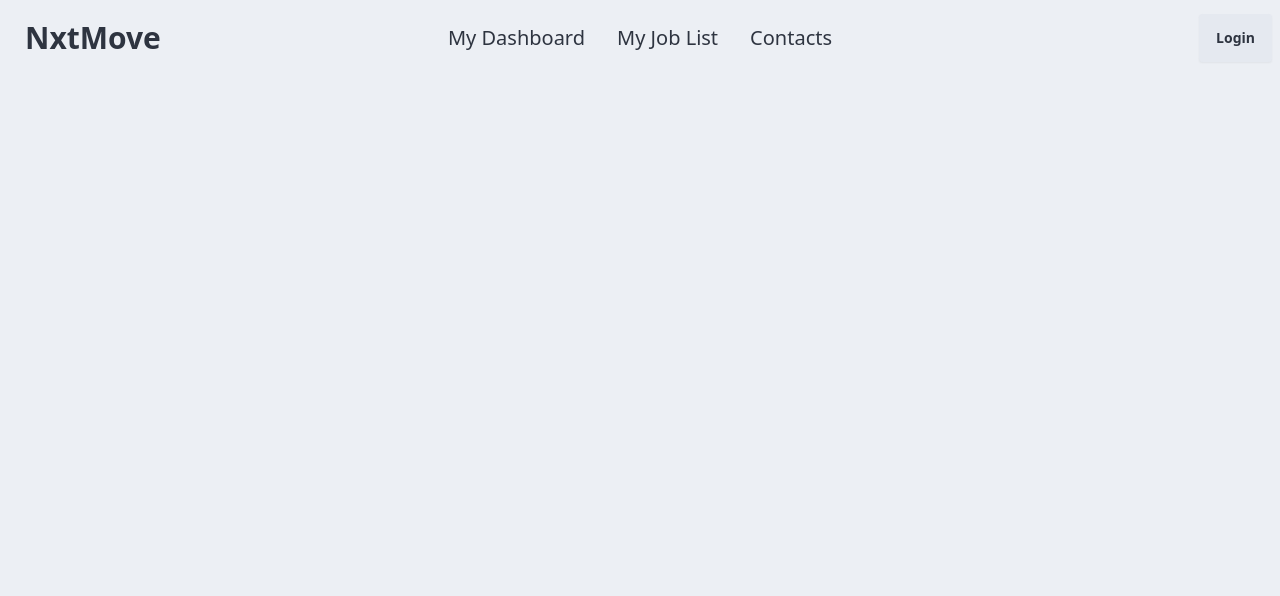
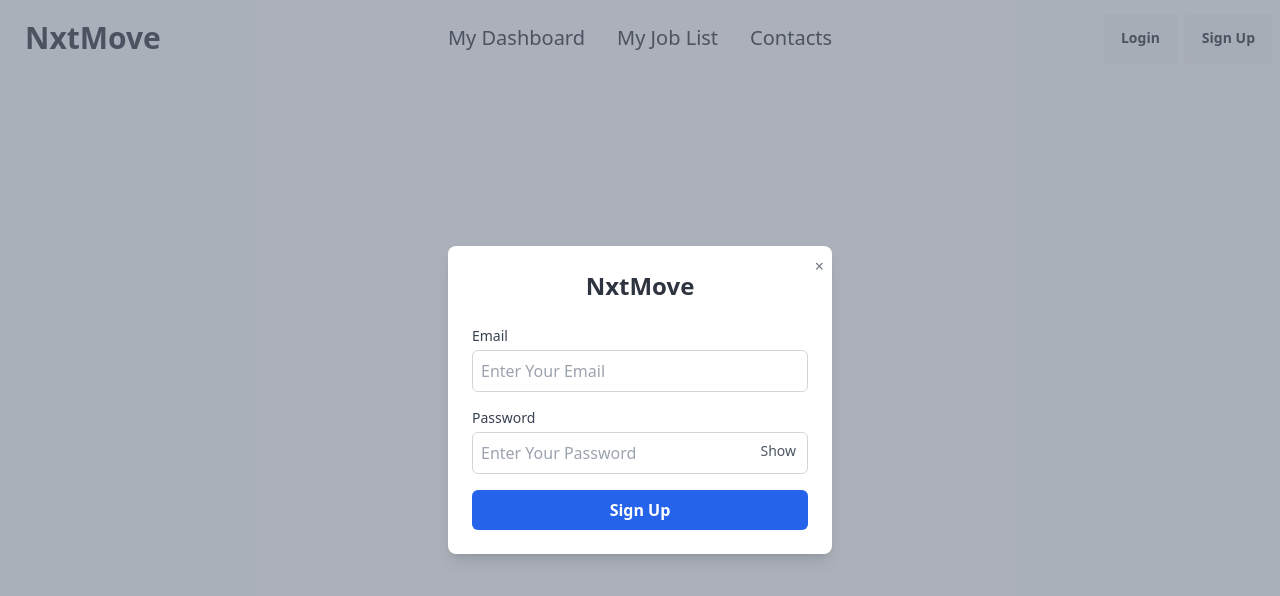
Before and after one commit to TeamMewtwoReinforcement/jobtracker, a React app: page /signup in a window 1280 px wide. Shown: the top 596 px of the page. Built offline with nearby package versions, Linux system fonts and the light colour scheme.

Commit message:
login&signupdone

```diff
--- a/src/client/components/App.tsx
+++ b/src/client/components/App.tsx
@@ -4,7 +4,8 @@ import { BrowserRouter as Router, Routes, Route, Link } from 'react-router-dom';
 import Header from './Header.tsx';
 import JobList from './JobList.tsx';
 import BarChart from './BarChart.js';
-
+import LoginForm from './Login.tsx';
+import SignUpForm from './SignUp.tsx';
 
 //By using React.FC, TypeScript automatically infers the type of the component’s props. Do we want to do that?
 //Probaby not, but just did it for set up
@@ -16,6 +17,8 @@ const App: React.FC = () => {
       <Route path="/dashboard" element={<BarChart />} />
       <Route path="/job-list" element={<JobList />} />
       {/* <Route path="/contacts" element={<tbd />} /> */}
+      <Route path="/login" element={<LoginForm/>} />
+      <Route path="signup" element={<SignUpForm/>} />
      </Routes>
     </Router>
   )
--- a/src/client/components/Header.tsx
+++ b/src/client/components/Header.tsx
@@ -1,15 +1,24 @@
-import React from "react";
+import React, { useState } from "react";
 import { Link } from 'react-router-dom';
+import SignUpForm from "./SignUp.tsx";
 
 const Header: React.FC = () => {
+  const [isPopUpOpen, setIsPopUpOpen] = useState(false);
+
+  const openModal = () => setIsPopUpOpen(true);
+
+  const closeModal = () => setIsPopUpOpen(false);
+
   return (
-      <div className='navbar bg-base-100'>
-        <div className='navbar-start'>
-          <a className='btn btn-ghost text-3xl'>NxtMove</a>
+    <div>
+      {/* Navbar */}
+      <div className="navbar bg-base-100">
+        <div className="navbar-start">
+          <a className="btn btn-ghost text-3xl">NxtMove</a>
         </div>
-        <div className='navbar-center hidden lg:flex'>
-          <ul className='menu menu-horizontal px-1 text-xl'>
-          <li>
+        <div className="navbar-center hidden lg:flex">
+          <ul className="menu menu-horizontal px-1 text-xl">
+            <li>
               <Link to="/dashboard">My Dashboard</Link>
             </li>
             <li>
@@ -20,10 +29,21 @@ const Header: React.FC = () => {
             </li>
           </ul>
         </div>
-        <div className='navbar-end'>
-          <a className='btn'>Login</a>
+        <div className="navbar-end">
+          <div className="flex space-x-2">
+            <Link to="/login" className="btn">
+              Login
+            </Link>
+            <button onClick={openModal} className="btn">
+              Sign Up
+            </button>
+          </div>
         </div>
       </div>
+
+      {/* Conditionally render the Sign Up modal */}
+      {isPopUpOpen && <SignUpForm closeModal={closeModal} />}
+    </div>
   );
 };
 
--- a/src/client/components/JobList.tsx
+++ b/src/client/components/JobList.tsx
@@ -36,7 +36,7 @@ const JobList: React.FC = () => {
       jobTitle: "full stack engineer",
       location: "Orlando",
       flexibility: "remote",
-      status: "Phone Screen",
+      status: "Interview",
       dateApplied: "11.10.2024",
       contact: "None",
     },
--- a/src/client/components/Login.tsx
+++ b/src/client/components/Login.tsx
@@ -1 +1,80 @@
 //need login component
+import React from "react";
+import SubmitButton from "./SubmitButton.tsx";
+import { useState, useEffect } from "react";
+
+const LoginForm: React.FC = () => {
+    const [loginData, setLoginData] = useState({
+        email: "",
+        password: "",
+    });
+
+    const [passwordVisible, setPasswordVisible] = useState(false);
+
+    const handleLoginChange = (e: React.ChangeEvent<HTMLInputElement>) => {
+        const { name, value } = e.target;
+        setLoginData({
+            ...loginData,
+            [name]: value,
+        });
+    };
+
+    const handleSubmit = async () => {
+        //INSERT URL FOR LOGIN ENDPOINT
+        try {
+            const response = await fetch("ENTER URL", {
+                method: "POST",
+                headers: {
+                    "Content-Type": "application/json",
+                },
+                body: JSON.stringify(loginData),
+            })
+
+        } catch (error) {
+            console.error("LoginComponent Error", error)
+        }
+    };
+
+    return (
+        <form className='LoginForm' onSubmit={handleSubmit}>
+            <label className='items-center input input-bordered flex items-center gap-2'>
+                Email
+                <input
+                    type='text'
+                    className='grow'
+                    name='email'
+                    value={loginData.email}
+                    placeholder='Enter Your Email'
+                    onChange={handleLoginChange}
+                />
+            </label>
+            <label className='input input-bordered flex items-center gap-2'>
+                Password
+                <div className='relative'>
+                <input
+                    type={passwordVisible ? 'text' : 'password'}
+                    className='grow'
+                    name='password'
+                    value={loginData.password}
+                    placeholder='Enter your Password'
+                    onChange={handleLoginChange}
+                />
+                <button
+                        type="button"
+                        className="absolute text-sm text-gray-600"
+                        onClick={() => setPasswordVisible(!passwordVisible)}
+                    >
+                        {passwordVisible ? "Hide" : "Show"}
+                    </button>
+                </div>
+            </label>
+            <div className='text-center mt-4'>
+                <SubmitButton label='Sign In' handleClick={handleSubmit} />
+            </div>
+
+        </form>
+    );
+};
+
+
+export default LoginForm;
--- a/src/client/components/NewJobForm.tsx
+++ b/src/client/components/NewJobForm.tsx
@@ -26,8 +26,10 @@ const NewJobForm: React.FC = () => {
   //insert new job into db
   const handleSubmit = async () => {
     console.log("in handle submit inside newjobform component");
+
+    const url = "https://localhost:3000/job/applicationsignup"
     try {
-      const response = await fetch("tbd", {
+      const response = await fetch(url, {
         method: "POST",
         headers: {
           "Content-Type": "application/json",
--- /dev/null
+++ b/src/client/components/SignUp.tsx
@@ -0,0 +1,110 @@
+import React, { useState, useEffect } from "react";
+import SubmitButton from "./SubmitButton.tsx";
+
+interface SignUpFormProps {
+    closeModal: () => void;
+}
+const SignUpForm: React.FC<SignUpFormProps> = ({ closeModal }) => {
+    const [signUpData, setSignUpData] = useState({
+        email: "",
+        password: ""
+    })
+    const [passwordVisible, setPasswordVisible] = useState(false);
+
+    const handleLoginChange = (e: React.ChangeEvent<HTMLInputElement>) => {
+        const { name, value } = e.target;
+        setSignUpData({
+            ...signUpData,
+            [name]: value,
+        });
+    };
+
+    const handleSubmit = async () => {
+        //INSERT URL FOR LOGIN ENDPOINT
+        try {
+            const response = await fetch("ENTER URL", {
+                method: "POST",
+                headers: {
+                    "Content-Type": "application/json",
+                },
+                body: JSON.stringify(signUpData),
+            })
+
+        } catch (error) {
+            console.error("LoginComponent Error", error)
+        }
+    };
+
+    const handleOverlayClick = (e: React.MouseEvent) => {
+        if (e.target === e.currentTarget) {
+            closeModal()
+        }
+    }
+
+
+    return (
+        <div className="fixed inset-0 flex items-center justify-center bg-gray-500 bg-opacity-50 z-50"
+            onClick={handleOverlayClick}
+        >
+            <div className="bg-white p-6 rounded-lg shadow-lg max-w-sm w-full relative">
+                <button
+                    className="absolute top-2 right-2 text-gray-500 hover:text-gray-800"
+                    onClick={closeModal}  // Close modal when clicking on the close button
+                >
+                    &times;
+                </button>
+                <form className="SignUpForm" onSubmit={handleSubmit}>
+                    <h2 className="text-2xl font-semibold text-center mb-6">NxtMove</h2>
+
+                    <label className="block mb-4">
+                        <span className="block text-sm font-medium text-gray-700">Email</span>
+                        <input
+                            type="text"
+                            className="mt-1 p-2 w-full border border-gray-300 rounded-md focus:outline-none focus:ring-2 focus:ring-blue-500"
+                            name="email"
+                            value={signUpData.email}
+                            placeholder="Enter Your Email"
+                            onChange={handleLoginChange}
+                        />
+                    </label>
+
+                    <label className="block mb-4">
+                        <span className="block text-sm font-medium text-gray-700">Password</span>
+                        <div className="relative">
+                            <input
+                                type={passwordVisible ? 'text' : 'password'}
+                                className="mt-1 p-2 w-full border border-gray-300 rounded-md focus:outline-none focus:ring-2 focus:ring-blue-500"
+                                name="password"
+                                value={signUpData.password}
+                                placeholder="Enter Your Password"
+                                onChange={handleLoginChange}
+                            />
+                            <button
+                                type="button"
+                                className="absolute top-1/2 right-3 transform -translate-y-1/2 text-sm text-gray-600"
+                                onClick={() => setPasswordVisible(!passwordVisible)}
+                            >
+                                {passwordVisible ? 'Hide' : 'Show'}
+                            </button>
+                        </div>
+                    </label>
+
+                    <div className="text-center mt-4">
+                        <button
+                            type="submit"
+                            className="w-full py-2 px-4 bg-blue-600 text-white font-semibold rounded-md hover:bg-blue-700 transition duration-200"
+                        >
+                            Sign Up
+                        </button>
+                    </div>
+                </form>
+            </div>
+        </div>
+    );
+
+
+
+
+}
+
+export default SignUpForm;
--- a/src/server/controllers/jobform.ts
+++ b/src/server/controllers/jobform.ts
@@ -5,21 +5,20 @@ import { Response, Request, NextFunction } from 'express';
 const jobFormController = {
     createJobApplication: async (req: Request, res: Response, next: NextFunction) => {
 
-        const { userid, company, jobtitle, status, dateapplied, } = req.body;
+        const { company, title, location, flexibility, status, dateApplied, contact } = req.body;
 
         try {
 
             const { data, error } = await supabase
                 .from('jobs')
                 .insert([{
-                    // "id": uuidv4(),
-                    "Company Name": 'Facebook',
-                    "Role": 'L5',
-                    "Date Applied": 'December 2, 2024',
-                    "Application Status": 'Applied',
-                    "Location": 'New York',
-                    "Location Type": 'Hybrid',
-                    "Contact": 'Sally'
+                    "Company Name": company,
+                    "Role": title,
+                    "Date Applied": dateApplied,
+                    "Application Status": status,
+                    "Location": location,
+                    "Location Type": flexibility,
+                    "Contact": contact
                 }],)
                 .select()
 
```
